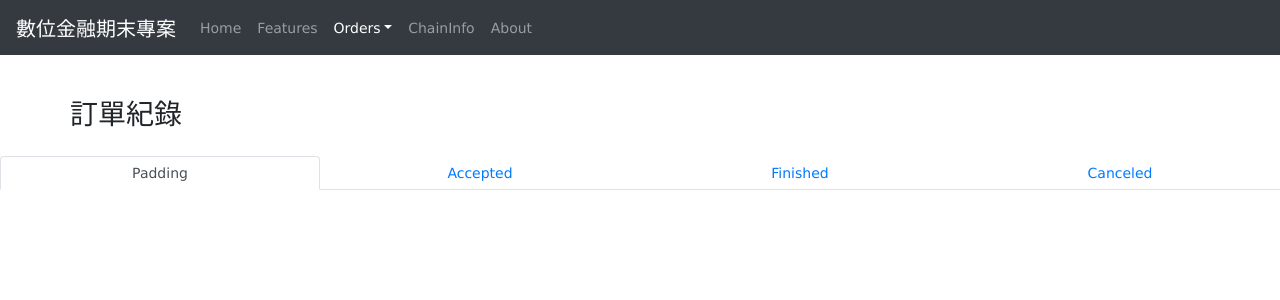
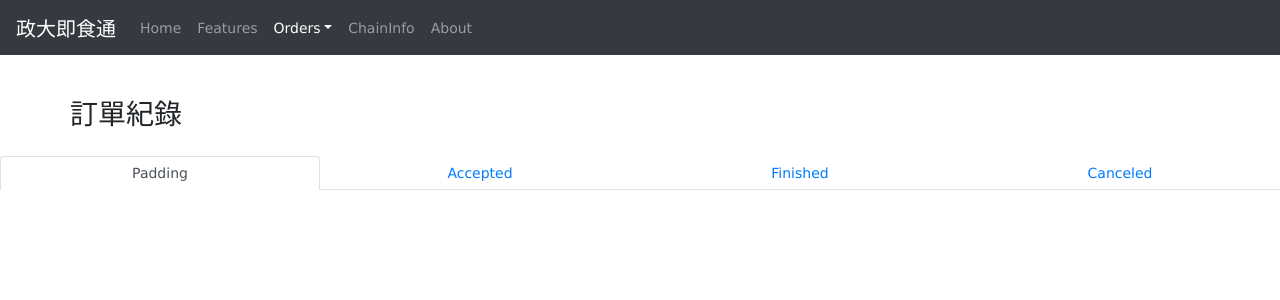
Before and after one commit to nobodyzxc/FinTechFinalProject, a Node project: template views/history.ejs in a window 1280 px wide. Shown: the top 300 px of the page. Run offline with Node 20 templates, Linux system fonts and the light colour scheme; the template is opened without the code that fills it, so the values that code supplies are empty; some libraries are stand-ins or nearby versions.

Commit message:
update title and order showing with cust

```diff
--- a/public/javascripts/receive.js
+++ b/public/javascripts/receive.js
@@ -201,7 +201,14 @@ function updateOrder(type, name, status){
           ${tab}
         </tbody>
       </table>
-      <p>總金額: ${orders[i].price}元<p>
+      <div class="row">
+        <div class="col float-left">
+          <p>總金額: ${orders[i].price}元<p>
+        </div>
+        <div class="col float-right">
+          ${Webtype == Restaurant ? `<p>由 ${orders[i].customer} 下單` : ``}
+        </div>
+      </div>
     </div>
   </div>
 </div>`);
--- a/views/about.ejs
+++ b/views/about.ejs
@@ -1,7 +1,7 @@
 <!DOCTYPE html>
 <html lang="en">
   <head>
-    <title>人潮回報及下單系統</title>
+    <title>政大即食通</title>
     <meta charset="utf-8">
     <meta name="viewport" content="width=device-width, initial-scale=1">
     <link rel="stylesheet" href="https://maxcdn.bootstrapcdn.com/bootstrap/4.1.3/css/bootstrap.min.css">
@@ -30,7 +30,7 @@
   <body>
 
     <nav class="navbar fixed-top navbar-expand-lg navbar navbar-dark bg-dark">
-      <a class="navbar-brand" href="/">數位金融期末專案</a>
+      <a class="navbar-brand" href="/">政大即食通</a>
       <button class="navbar-toggler" type="button" data-toggle="collapse" data-target="#navbarNavAltMarkup" aria-controls="navbarNavAltMarkup" aria-expanded="false" aria-label="Toggle navigation">
         <span class="navbar-toggler-icon"></span>
       </button>
--- a/views/chaininfo.ejs
+++ b/views/chaininfo.ejs
@@ -1,7 +1,7 @@
 <!DOCTYPE html>
 <html lang="en">
   <head>
-    <title>人潮回報及下單系統</title>
+    <title>政大即食通</title>
     <meta charset="utf-8">
     <meta name="viewport" content="width=device-width, initial-scale=1">
     <link rel="stylesheet" href="https://maxcdn.bootstrapcdn.com/bootstrap/4.1.3/css/bootstrap.min.css">
@@ -34,7 +34,7 @@
   <body>
 
     <nav class="navbar fixed-top navbar-expand-lg navbar navbar-dark bg-dark">
-      <a class="navbar-brand" href="/">數位金融期末專案</a>
+      <a class="navbar-brand" href="/">政大即食通</a>
       <button class="navbar-toggler" type="button" data-toggle="collapse" data-target="#navbarNavAltMarkup" aria-controls="navbarNavAltMarkup" aria-expanded="false" aria-label="Toggle navigation">
         <span class="navbar-toggler-icon"></span>
       </button>
--- a/views/customer.ejs
+++ b/views/customer.ejs
@@ -1,7 +1,7 @@
 <!DOCTYPE html>
 <html lang="en">
   <head>
-    <title>人潮回報及下單系統</title>
+    <title>政大即食通</title>
     <meta charset="utf-8">
     <meta name="viewport" content="width=device-width, initial-scale=1">
     <link rel="stylesheet" href="https://maxcdn.bootstrapcdn.com/bootstrap/4.1.3/css/bootstrap.min.css">
@@ -29,7 +29,7 @@
   </head>
   <body>
     <nav class="navbar fixed-top navbar-expand-lg navbar navbar-dark bg-dark">
-      <a class="navbar-brand" href="/">數位金融期末專案</a>
+      <a class="navbar-brand" href="/">政大即食通</a>
       <button class="navbar-toggler" type="button" data-toggle="collapse" data-target="#navbarNavAltMarkup" aria-controls="navbarNavAltMarkup" aria-expanded="false" aria-label="Toggle navigation">
         <span class="navbar-toggler-icon"></span>
       </button>
--- a/views/features.ejs
+++ b/views/features.ejs
@@ -1,7 +1,7 @@
 <!DOCTYPE html>
 <html lang="en">
   <head>
-    <title>人潮回報及下單系統</title>
+    <title>政大即食通</title>
     <meta charset="utf-8">
     <meta name="viewport" content="width=device-width, initial-scale=1">
     <link rel="stylesheet" href="https://maxcdn.bootstrapcdn.com/bootstrap/4.1.3/css/bootstrap.min.css">
@@ -49,7 +49,7 @@
   <body>
 
     <nav class="navbar fixed-top navbar-expand-lg navbar navbar-dark bg-dark">
-      <a class="navbar-brand" href="/">數位金融期末專案</a>
+      <a class="navbar-brand" href="/">政大即食通</a>
       <button class="navbar-toggler" type="button" data-toggle="collapse" data-target="#navbarNavAltMarkup" aria-controls="navbarNavAltMarkup" aria-expanded="false" aria-label="Toggle navigation">
         <span class="navbar-toggler-icon"></span>
       </button>
--- a/views/history.ejs
+++ b/views/history.ejs
@@ -1,7 +1,7 @@
 <!DOCTYPE html>
 <html lang="en">
   <head>
-    <title>人潮回報及下單系統</title>
+    <title>政大即食通</title>
     <meta charset="utf-8">
     <meta name="viewport" content="width=device-width, initial-scale=1">
     <link rel="stylesheet" href="https://maxcdn.bootstrapcdn.com/bootstrap/4.1.3/css/bootstrap.min.css">
@@ -28,7 +28,7 @@
   </head>
   <body>
     <nav class="navbar fixed-top navbar-expand-lg navbar navbar-dark bg-dark">
-      <a class="navbar-brand" href="/">數位金融期末專案</a>
+      <a class="navbar-brand" href="/">政大即食通</a>
       <button class="navbar-toggler" type="button" data-toggle="collapse" data-target="#navbarNavAltMarkup" aria-controls="navbarNavAltMarkup" aria-expanded="false" aria-label="Toggle navigation">
         <span class="navbar-toggler-icon"></span>
       </button>
--- a/views/index.ejs
+++ b/views/index.ejs
@@ -1,7 +1,7 @@
 <!DOCTYPE html>
 <html lang="en">
   <head>
-    <title>人潮回報及下單系統</title>
+    <title>政大即食通</title>
     <meta charset="utf-8">
     <meta name="viewport" content="width=device-width, initial-scale=1">
     <link rel="stylesheet" href="https://maxcdn.bootstrapcdn.com/bootstrap/4.1.3/css/bootstrap.min.css">
@@ -30,7 +30,7 @@
   <body>
     <header>
       <nav class="navbar fixed-top navbar-expand-lg navbar navbar-dark bg-dark">
-        <a class="navbar-brand" href="/">數位金融期末專案</a>
+        <a class="navbar-brand" href="/">政大即食通</a>
         <button class="navbar-toggler" type="button" data-toggle="collapse" data-target="#navbarNavAltMarkup" aria-controls="navbarNavAltMarkup" aria-expanded="false" aria-label="Toggle navigation">
           <span class="navbar-toggler-icon"></span>
         </button>
--- a/views/restaurant.ejs
+++ b/views/restaurant.ejs
@@ -1,7 +1,7 @@
 <!DOCTYPE html>
 <html lang="en">
   <head>
-    <title>人潮回報及下單系統</title>
+    <title>政大即食通</title>
     <meta charset="utf-8">
     <meta name="viewport" content="width=device-width, initial-scale=1">
     <link rel="stylesheet" href="https://maxcdn.bootstrapcdn.com/bootstrap/4.1.3/css/bootstrap.min.css">
@@ -28,7 +28,7 @@
   </head>
   <body>
     <nav class="navbar fixed-top navbar-expand-lg navbar navbar-dark bg-dark">
-      <a class="navbar-brand" href="/">數位金融期末專案</a>
+      <a class="navbar-brand" href="/">政大即食通</a>
       <button class="navbar-toggler" type="button" data-toggle="collapse" data-target="#navbarNavAltMarkup" aria-controls="navbarNavAltMarkup" aria-expanded="false" aria-label="Toggle navigation">
         <span class="navbar-toggler-icon"></span>
       </button>
--- a/views/select.ejs
+++ b/views/select.ejs
@@ -1,7 +1,7 @@
 <!DOCTYPE html>
 <html lang="en">
   <head>
-    <title>人潮回報及下單系統</title>
+    <title>政大即食通</title>
     <meta charset="utf-8">
     <meta name="viewport" content="width=device-width, initial-scale=1">
     <link rel="stylesheet" href="https://maxcdn.bootstrapcdn.com/bootstrap/4.1.3/css/bootstrap.min.css">
@@ -16,7 +16,7 @@
   </head>
   <body>
     <nav class="navbar fixed-top navbar-expand-lg navbar navbar-dark bg-dark">
-      <a class="navbar-brand" href="/">數位金融期末專案</a>
+      <a class="navbar-brand" href="/">政大即食通</a>
       <button class="navbar-toggler" type="button" data-toggle="collapse" data-target="#navbarNavAltMarkup" aria-controls="navbarNavAltMarkup" aria-expanded="false" aria-label="Toggle navigation">
         <span class="navbar-toggler-icon"></span>
       </button>
```
